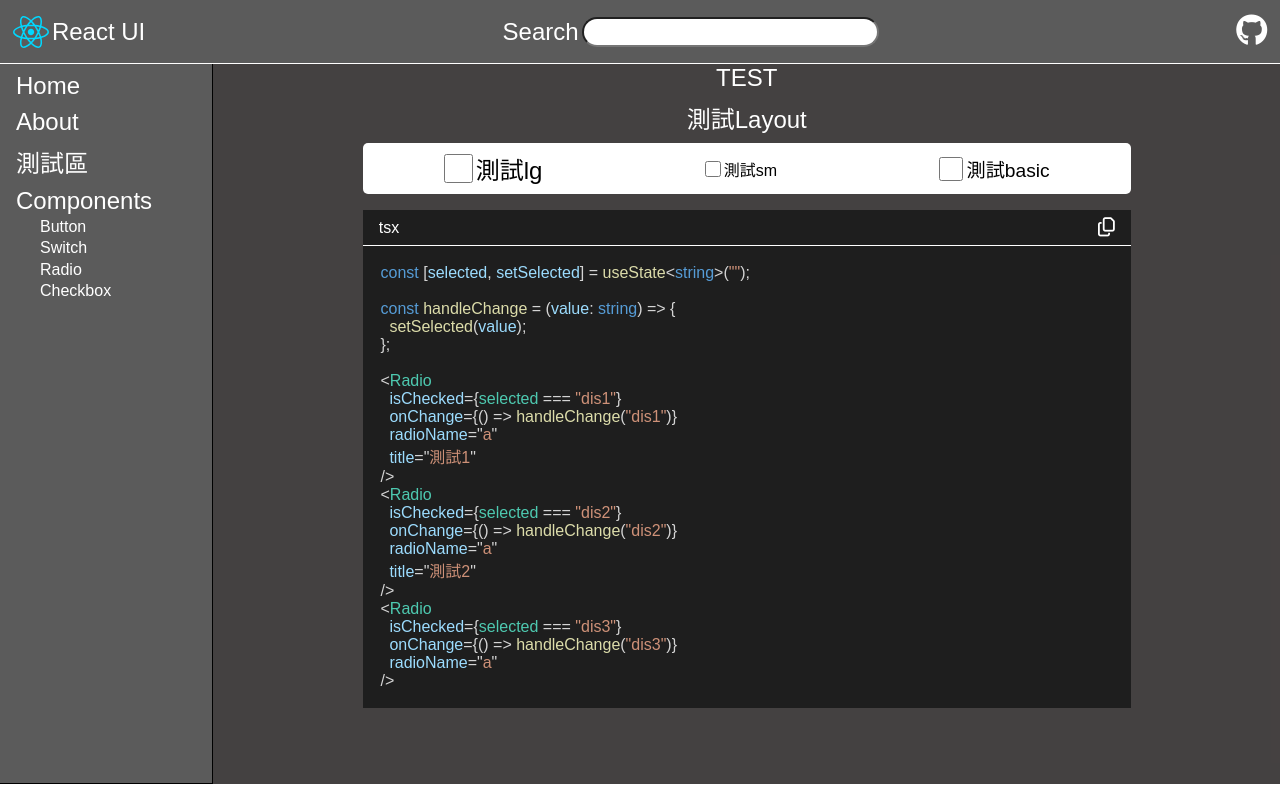
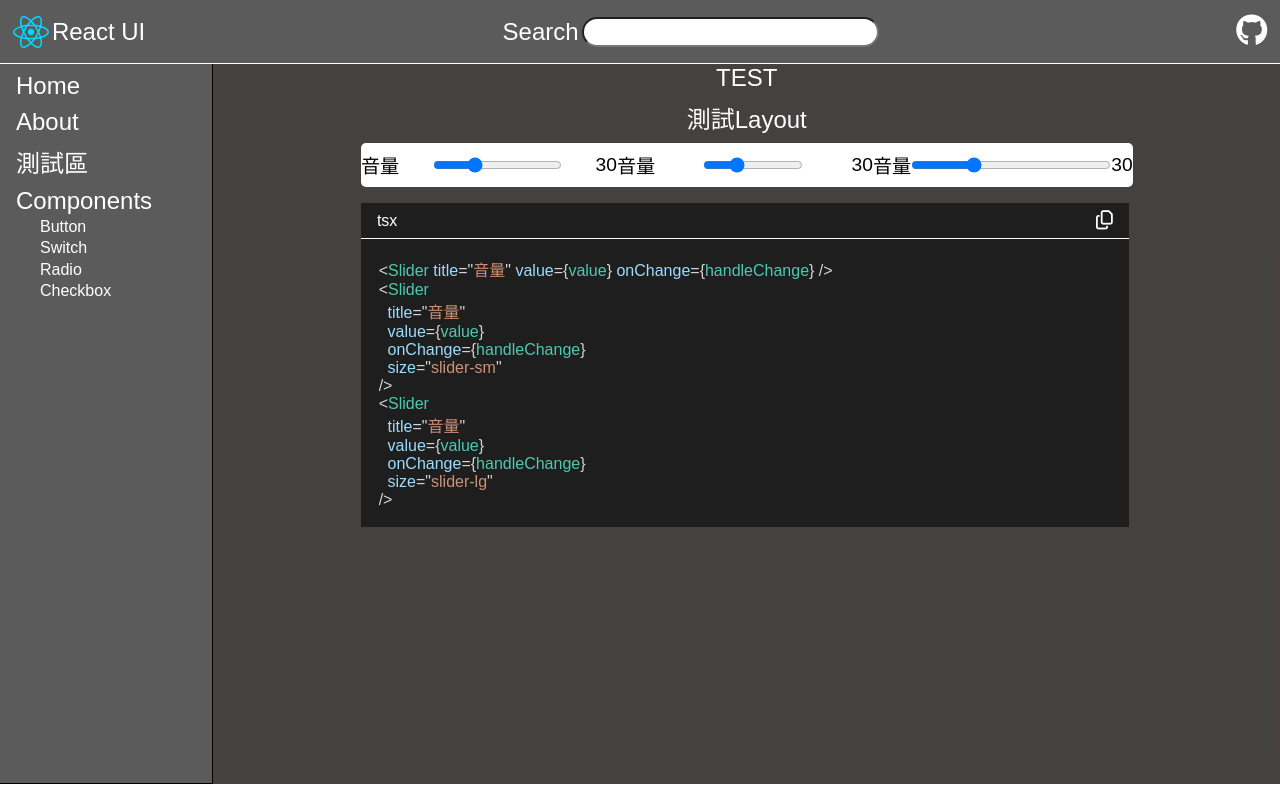
Before and after one commit to ianSama0217/React-UI, a React (Vite) app: page /React_UI/test in a window 1280 px wide. Built offline with nearby package versions, Linux system fonts and the light colour scheme; a web font is replaced by a local one.

Commit message:
slider component

```diff
--- /dev/null
+++ b/public/style/components/slider.scss
@@ -0,0 +1,21 @@
+.slider {
+  min-width: 20vw;
+  display: flex;
+  justify-content: space-between;
+  align-items: center;
+
+  span {
+    font-size: 1.2rem;
+  }
+
+  .basic {
+  }
+
+  .slider-sm {
+    width: 100px;
+  }
+
+  .slider-lg {
+    width: 200px;
+  }
+}
--- a/public/style/index.scss
+++ b/public/style/index.scss
@@ -18,6 +18,8 @@
 
 @use "./components/checkbox.scss";
 
+@use "./components/slider.scss";
+
 /* containers style */
 @use "./containers/homepage.scss";
 
--- /dev/null
+++ b/src/components/slider/index.tsx
@@ -0,0 +1,41 @@
+import React from "react";
+
+type Props = {
+  title?: string;
+  size?: "slider-sm" | "slider-lg";
+  min?: number;
+  max?: number;
+  step?: number;
+  value?: number;
+  onChange?: (prop?: any) => void;
+  customStyle?: string;
+};
+
+const Slider: React.FC<Props> = ({
+  title,
+  size,
+  min = 0,
+  max = 100,
+  step = 1,
+  value = 50,
+  onChange = () => {},
+  customStyle,
+}) => {
+  return (
+    <div className="slider">
+      <span>{title}</span>
+      <input
+        type="range"
+        min={min}
+        max={max}
+        step={step}
+        value={value}
+        onChange={onChange}
+        className={`basic ${customStyle} ${size}`}
+      />
+      <span>{value}</span>
+    </div>
+  );
+};
+
+export default Slider;
--- a/src/containers/test/index.tsx
+++ b/src/containers/test/index.tsx
@@ -1,68 +1,43 @@
 import React, { useState } from "react";
 import BasicLayout from "../../components/basicLayout";
-import Checkbox from "../../components/checkbox";
+import Slider from "../../components/slider";
 
 const TestPage: React.FC = () => {
-  const [dis1, setDis1] = useState<boolean>(false);
-  const [dis2, setDis2] = useState<boolean>(false);
-  const [dis3, setDis3] = useState<boolean>(false);
+  const [value, setValue] = useState<number>(30);
 
-  const handleChange1 = () => {
-    setDis1(!dis1);
-  };
-
-  const handleChange2 = () => {
-    setDis2(!dis2);
-  };
-
-  const handleChange3 = () => {
-    setDis3(!dis3);
+  const handleChange = (event: React.ChangeEvent<HTMLInputElement>) => {
+    setValue(Number(event.target.value));
   };
 
   const components = [
-    <Checkbox
-      size="checkbox-lg"
-      isChecked={dis1}
-      onChange={handleChange1}
-      title="測試lg"
+    <Slider title="音量" value={value} onChange={handleChange} />,
+    <Slider
+      title="音量"
+      value={value}
+      onChange={handleChange}
+      size="slider-sm"
     />,
-    <Checkbox
-      size="checkbox-sm"
-      isChecked={dis2}
-      onChange={handleChange2}
-      title="測試sm"
+    <Slider
+      title="音量"
+      value={value}
+      onChange={handleChange}
+      size="slider-lg"
     />,
-    <Checkbox isChecked={dis3} onChange={handleChange3} title="測試basic" />,
   ];
 
-  const handleChange4 = (event: React.ChangeEvent<HTMLInputElement>) => {
-    const value = event.target.value;
-    console.log(value);
-  };
-
   const codeContent = `
-    const [selected, setSelected] = useState<string>("");
-
-    const handleChange = (value: string) => {
-      setSelected(value);
-    };
-
-    <Radio
-      isChecked={selected === "dis1"}
-      onChange={() => handleChange("dis1")}
-      radioName="a"
-      title="測試1"
+    <Slider title="音量" value={value} onChange={handleChange} />
+    <Slider
+      title="音量"
+      value={value}
+      onChange={handleChange}
+      size="slider-sm"
     />
-    <Radio
-      isChecked={selected === "dis2"}
-      onChange={() => handleChange("dis2")}
-      radioName="a"
-      title="測試2"
-    />
-    <Radio
-      isChecked={selected === "dis3"}
-      onChange={() => handleChange("dis3")}
-      radioName="a"
+    <Slider
+      title="音量"
+      value={value}
+      onChange={handleChange}
+      size="slider-lg"
     />
 `;
 
```
